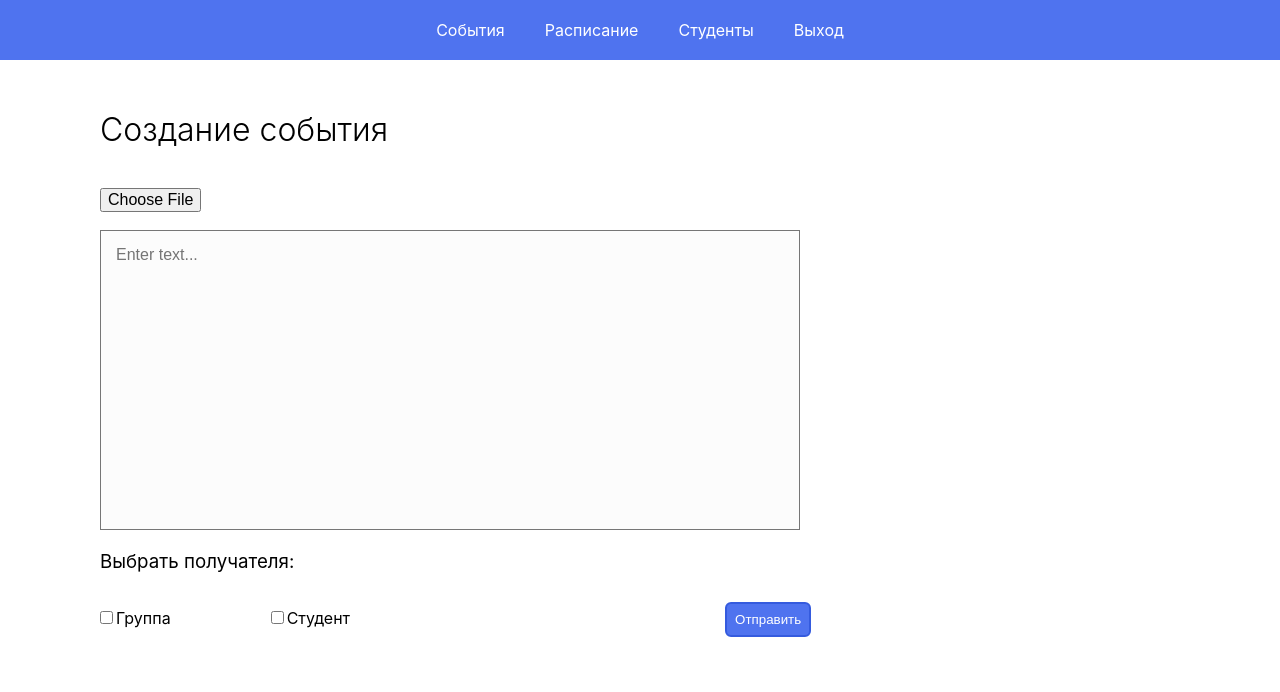
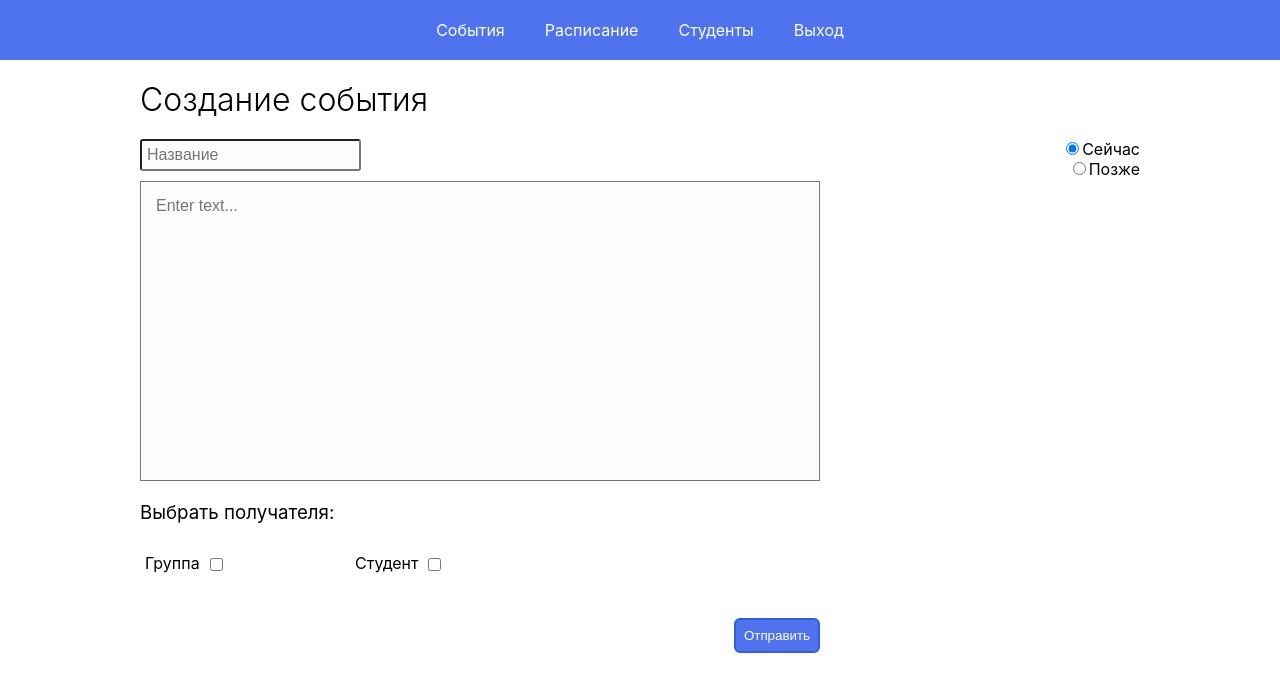
Before and after one commit to vllllktoria/practice_IITHelper, a React (Create React App) app: page /events in a window 1280 px wide. Shown: the top 692 px of the page. Built offline with nearby package versions, Linux system fonts and the light colour scheme.

Commit message:
send 2.0

```diff
--- a/src/components/SendForm.js
+++ b/src/components/SendForm.js
@@ -1,12 +1,17 @@
 import React from "react";
 import { useState } from "react";
 
-function SendForm(){
-
+function SendForm() {
   const [showList, setShowList] = useState(false);
   const [showStudentList, setShowStudentList] = useState(false);
   const [textInput, setTextInput] = useState("");
   const [selectedImage, setSelectedImage] = useState(null);
+  const [selectedDate, setSelectedDate] = useState("");
+  const [selectedTime, setSelectedTime] = useState("");
+  const [selectedRepeat, setSelectedRepeat] = useState("");
+  const [sendNow, setSendNow] = useState(true);
+  const [laterSelected, setLaterSelected] = useState(false);
+  const [title, setTitle] = useState("");
 
   const handleCheckboxChange = () => {
     setShowList(!showList);
@@ -28,27 +33,60 @@ function SendForm(){
     setSelectedImage(null);
   };
 
+  const handleDateChange = (event) => {
+    setSelectedDate(event.target.value);
+  };
+
+  const handleTimeChange = (event) => {
+    setSelectedTime(event.target.value);
+  };
+
+  const handleRepeatChange = (event) => {
+    setSelectedRepeat(event.target.value);
+  };
+
+  const handleSendModeChange = (event) => {
+    const selectedValue = event.target.value === "later";
+    setSendNow(!selectedValue);
+    setLaterSelected(selectedValue);
+  };
+
+
+  const handleTitleChange = (event) => {
+    setTitle(event.target.value);
+  }
+
   const handleSubmit = () => {
-    console.log("Отправлено!");
+    if (sendNow) {
+      console.log("Отправлено");
       console.log("Текст:", textInput);
-    console.log("Изображение:", selectedImage);
+    } else {
+      console.log("Отправлено");
+      console.log("Текст:", textInput);
+      console.log("Дата:", selectedDate);
+      console.log("Время:", selectedTime);
+      console.log("Повторение:", selectedRepeat);
+    }
   };
 
   return (
-    <div>
+    <div className="container">
+      <div className="main-wrapper">
+        <h1>Создание события</h1>
+      <div className="send-form-container">
+
+        <div className="textarea-container">
+
+        <label>
             <input
-        id="upload-btn"
-        type="file"
-        name="myImage"
-        onChange={handleImageChange}
+              placeholder="Название"
+              type="text"
+              className="title"
+              value={title}
+              onChange={handleTitleChange}
             />
-      {selectedImage && (
-        <div>
-          <button id="deleteButton" onClick={handleImageRemove}>
-            Удалить
-          </button>
-        </div>
-      )}
+          </label>
+
         <textarea
           placeholder="Enter text..."
           type="text"
@@ -56,19 +94,21 @@ function SendForm(){
           value={textInput}
           onChange={handleTextChange}
         ></textarea>
+
         <h3 className="recipient">Выбрать получателя:</h3>
 
-      <label>
+        <div className="checkboxes-wrapper">
+          <label id="group">
+            <div className="input-wrapper">
             <input
               type="checkbox"
               className="chooseRecipient"
               onChange={handleCheckboxChange}
             />
-        Группа
-      </label>
-
+            <p>Группа</p>
+            </div>
             {showList && (
-        <div id="checkbox-list">
+            <div className="checkbox-list">
               <label>
                 <input type="checkbox" id="chooseGroup" />
                 ПрИ-101
@@ -79,19 +119,24 @@ function SendForm(){
               </label>
             </div>
           )}
+          </label>
 
-      <label>
+          <label id="student">
+            <div className="input-wrapper">
             <input
               id="chooseStudent"
               type="checkbox"
               className="chooseRecipient"
               onChange={handleStudentCheckboxChange}
             />
+            <p>
               Студент
-      </label>
+            </p>
+            </div>
+
 
           {showStudentList && (
-        <div id="checkbox-list-two">
+            <div className="checkbox-list">
               <label>
                 <input type="checkbox" />
                 ПрИ-101
@@ -102,11 +147,60 @@ function SendForm(){
               </label>
             </div>
           )}
-
+          </label>
+          <div className="sendBtn-wrapper">
             <button id="sendBtn" onClick={handleSubmit}>Отправить</button>
           </div>
-  )
+        </div>
 
+        </div>
+
+        <div className="button-container">
+          <label>
+            <input
+              type="radio"
+              value="now"
+              checked={sendNow}
+              onChange={handleSendModeChange}
+            />
+            Сейчас
+          </label>
+          <label className="sendTime">
+            <input
+              type="radio"
+              value="later"
+              checked={laterSelected}
+              onChange={handleSendModeChange}
+            />
+            Позже
+          </label>
+        </div>
+
+        {!sendNow && laterSelected && (
+          <div>
+            <label className="options">
+              Дата:
+              <input
+                type="date"
+                value={selectedDate}
+                onChange={handleDateChange}
+              />
+            </label>
+
+            <label className="options">
+              Время:
+              <input
+                type="time"
+                value={selectedTime}
+                onChange={handleTimeChange}
+              />
+            </label>
+          </div>
+        )}
+      </div>
+    </div>
+    </div>
+  );
 }
 
-export default SendForm
+export default SendForm;
--- a/src/components/UseScript.js
+++ b/src/components/UseScript.js
@@ -1,4 +1,4 @@
-import { useEffect } from 'react'
+/* import { useEffect } from 'react'
 
 const UseScript = url => {
   useEffect(() => {
@@ -21,4 +21,4 @@ const UseScript = url => {
 
 };
 
-export default UseScript
+export default UseScript */
--- a/src/components/User.js
+++ b/src/components/User.js
@@ -17,7 +17,7 @@ function User({ user, handleEdit, onSaveAcceptedUser }) {
 
   const checkHandleClick = () => {
 
-    axios.post("http://45.9.42.26:8000/api/statements/accept", {
+    axios.post("http://45.9.42.26:22000/api/statement", {
       surname: surname,
       name: name,
       group: group,
--- a/src/css/events.css
+++ b/src/css/events.css
@@ -1,14 +1,28 @@
-h1{
-    margin-top: 50px;
-    text-align: left;
-    margin-left: 100px;
-    font-weight: 350;
+.main-wrapper {
+  display: flex;
+  flex-direction: column;
+  width: 80%;
+  min-width: 800px;
+  max-width: 1000px;
+  margin: 0 auto;
+}
+.main-wrapper > h1 {
+  margin: 20px 0 20px 0;
+}
+.textarea-container {
+  width: 70%;
+}
+.button-container {
+  width: 30%;
+  max-width: 350px;
+  display: flex;
+  flex-direction: column;
+align-items: end;
 }
 
 .recipient{
     margin-top: 20px;
     text-align: left;
-    margin-left: 100px;
     font-weight: 400;
 }
 
@@ -18,7 +32,6 @@ h1{
     border-radius: 6px;
     padding: 8px;
     color: white;
-    margin-left: 400px;
     margin-top: 10px;
 }
 
@@ -27,27 +40,28 @@ h1{
     border-radius: 6px;
     padding: 8px;
     color: white;
-    margin-left: 92px;
     margin-top: 10px;
 }
 
+.sendBtn-wrapper {
+  display: flex;
+  justify-content: end;
+  flex-grow: 1;
+}
 #sendBtn{
-
+    align-self: flex-end;
     background-color: #4F73EF;
     border: 2px solid #355BDE;
     border-radius: 6px;
     padding: 8px;
     color: white;
-    margin-left: 375px;
-    margin-top: 10px;
     cursor: pointer;
 }
 
 .inputText{
     background-color: #fcfcfc;
-    margin-left: 100px;
     margin-top: 10px;
-    width: 700px;
+    width: 100%;
     height: 300px;
     resize: none;
     padding: 15px;
@@ -58,29 +72,20 @@ h1{
 
 #group{
     cursor: pointer;
-    margin-left: 100px;
-    margin-top: 15px;
 }
 
 #student{
     cursor: pointer;
-    margin-left: 100px;
 }
 
-.chooseRecipient{
-    margin-top: 5px;
-    margin-left: 100px;
-}
 
-#checkbox-list {
-    margin-top: 15px;
-    margin-left: 100px;
-    width: 180px;
+.checkbox-list {
+    width: 100%;
     height:min-content;
     overflow:scroll;
     overflow-x:hidden;
   }
-#checkbox-list label {
+.checkbox-list label {
     display: block;
     background-color: #F5F5F5;
     border: 1px solid #DDDDDD;
@@ -92,30 +97,65 @@ h1{
     padding: 10px 7px 5px;
   }
 
-  #checkbox-list-two {
-    margin-top: 15px;
-    margin-left: 270px;
-    width: 200px;
-    height:150px;
-    overflow:scroll;
-    overflow-x:hidden;
-  }
-#checkbox-list-two label {
-    display: block;
-    background-color: #F5F5F5;
-    border: 1px solid #DDDDDD;
-    border-radius: 4px 0 4px 0;
-    color: #3B3C3E;
-    font-size: 14px;
-    font-weight: 500;
-    left: -1px;
-    padding: 10px 7px 5px;
+.send-form-container {
+    display: flex;
   }
 
-  #chooseGroup{
+  .textarea-container {
+    flex: 1;
+    margin-right: 20px;
   }
 
-  input #chooseStudent .chooseRecipient{
-    margin-top: 5px;
-    margin-left: 100px;
+
+ .options{
+    display: block;
 }
+
+.title{
+    background-color: #fcfcfc;
+    border-radius: 3px;
+    padding: 5px;
+    font-family: Arial, Helvetica, sans-serif;
+    font-size: 16px;
+}
+
+.checkboxes-wrapper {
+  height: 110px;
+  display: flex;
+  flex-direction: row;
+  justify-content: start;
+}
+.checkboxes-wrapper > label {
+  width: 30%;
+  max-width: 200px;
+  margin: 5px;
+  display: flex;
+  flex-direction: column;
+}
+.input-wrapper {
+  display: flex;
+  flex-direction: row-reverse;
+  justify-content: flex-end;
+  align-items: flex-end;
+  height: 25px;
+  margin-bottom: 5px;
+}
+.input-wrapper > p {
+  margin: 0;
+}
+.input-wrapper > input {
+
+  margin: 0 0 2px 10px;
+}
+
+.checkboxes-wrapper > label > input {
+  display: inline-block;
+}
+
+label#group {
+  flex-grow: 0.25;
+}
+
+label#student {
+  flex-grow: 0.25;
+}
--- a/src/pages/Auth.js
+++ b/src/pages/Auth.js
@@ -2,7 +2,7 @@ import React, { useEffect } from 'react'
 import UseScript from '../components/UseScript'
 
 function Auth() {
-
+/*
   UseScript('https://telegram.org/js/telegram-widget.js?22')
 
   function onTelegramAuth(user){
@@ -17,11 +17,13 @@ function Auth() {
           ')'
       )
     }
-
-    return () => {
+ */
+    return (
+        <div></div>
+    ) /* => {
 
     onTelegramAuth()
-    };
+    }; */
 }
 
 export default Auth
--- a/src/pages/CreateEvents.js
+++ b/src/pages/CreateEvents.js
@@ -5,7 +5,7 @@ function CreateEvents() {
 
   return (
     <div>
-      <h1>Создание события</h1>
+
       <SendForm />
     </div>
   );
```
Lines whose indentation alone changed are shown as unchanged.
